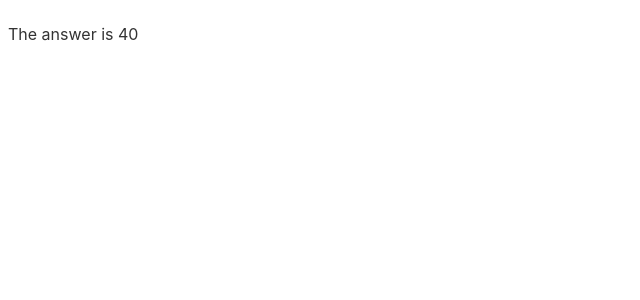
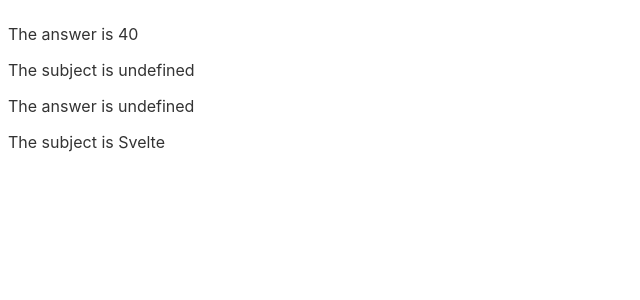
Before and after one commit to alokup60/test-app, a Svelte app: page / in a window 1280 px wide. Shown: the top 300 px of the page, without its empty margins (0-640 px from the left). Built offline with nearby package versions, Linux system fonts and the light colour scheme.

Commit message:
some flow checking

```diff
--- a/src/App.svelte
+++ b/src/App.svelte
@@ -1,8 +1,10 @@
 <script>
 	import Nested from "./Nested.svelte";
+	import Test from "./components/Test.svelte";
 </script>
 
 <Nested answer={40}/>
+<Test />
 
 
 <style>
--- a/src/Nested.svelte
+++ b/src/Nested.svelte
@@ -1,5 +1,7 @@
 <script>
     export let answer;
+    export let subject;
 </script>
 
 <p>The answer is {answer}</p>
+<p>The subject is {subject}</p>
--- /dev/null
+++ b/src/components/Test.svelte
@@ -0,0 +1,5 @@
+<script>
+    import Nested from "../Nested.svelte";
+</script>
+
+<Nested subject={"Svelte"}/>
```
